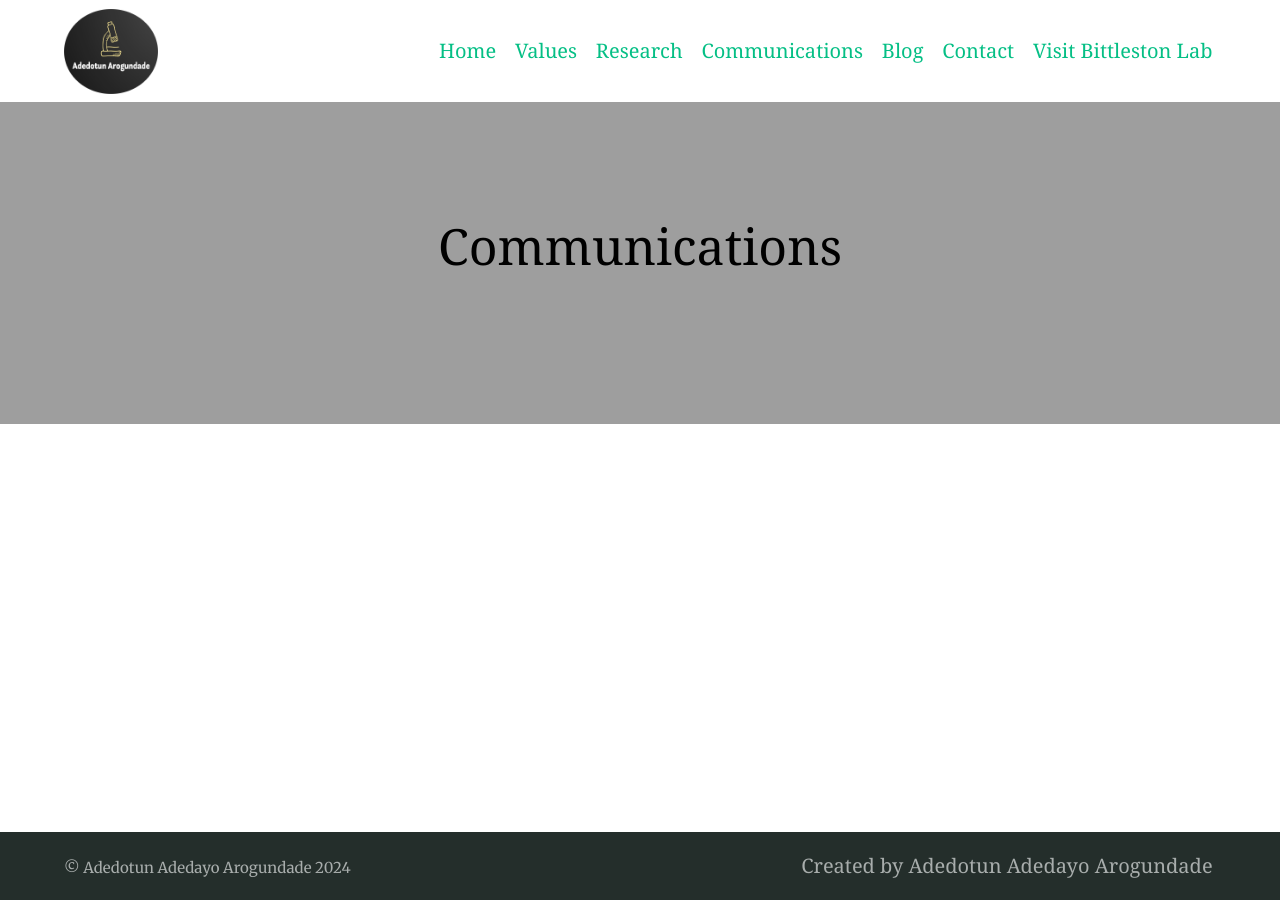
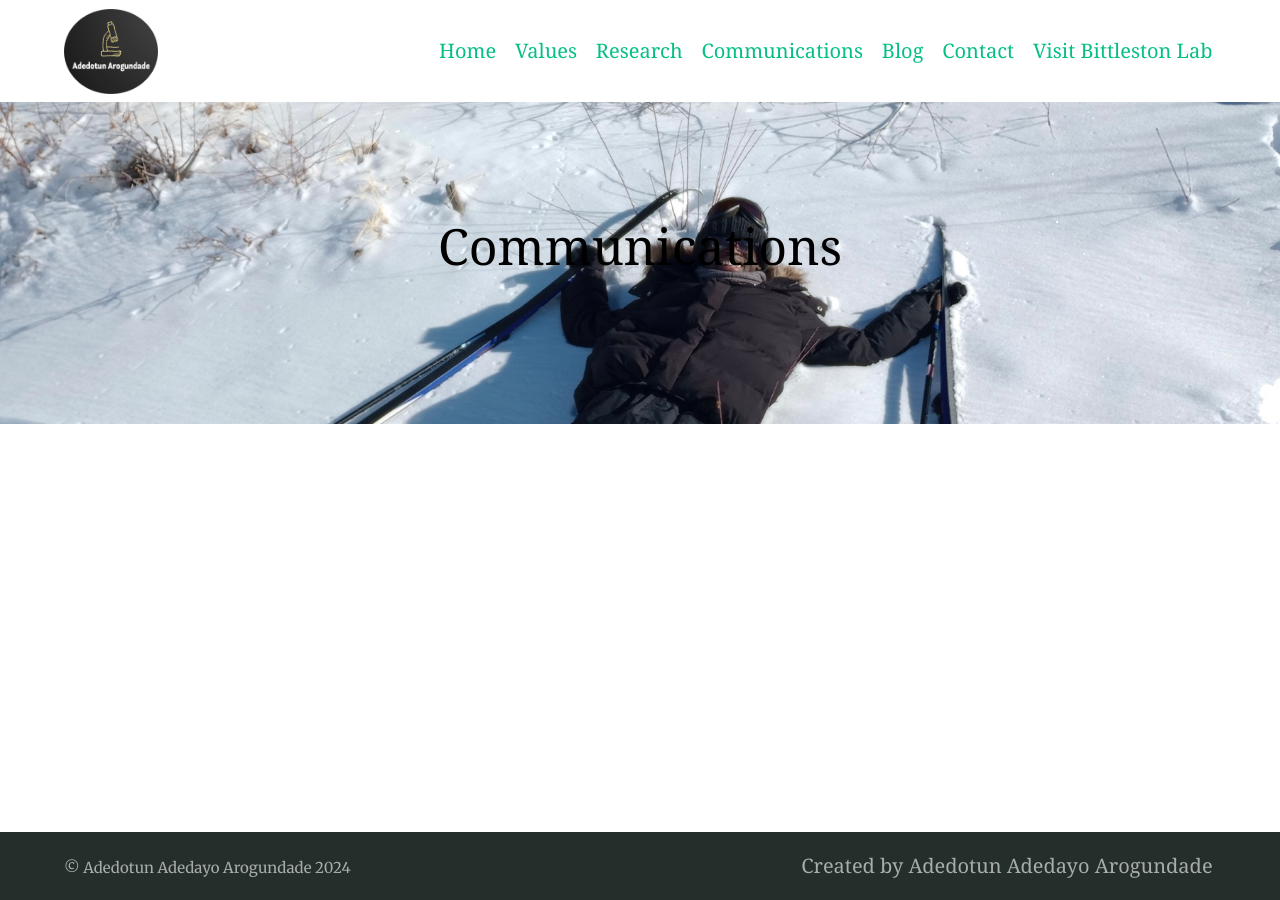
Before and after one commit to AdeArogundade/arogundadeadedotun, a Jekyll site: the page built from communications.md, in a window 1280 px wide. Built offline with Jekyll 4.4.1, drawn with Linux system fonts in a browser that asks for light colours.

Commit message:
Update communications.md

```diff
--- a/communications.md
+++ b/communications.md
@@ -2,6 +2,6 @@
 title:
 feature_text: |
   <span style="color: black; font-size: 50px;"> Communications</span>
-feature_image: "https://adearogundade.github.io/arogundadeadedotun/assets/Images/Home_Cover_1.jpg"
+feature_image: "https://adearogundade.github.io/arogundadeadedotun/assets/Images/Communications_Cover.jpg"
 excerpt: "Alembic is a starting point for [Jekyll](https://jekyllrb.com/) projects. Rather than starting from scratch, this boilerplate is designed to get the ball rolling immediately. Install it, configure it, tweak it, push it."
 ---
```
